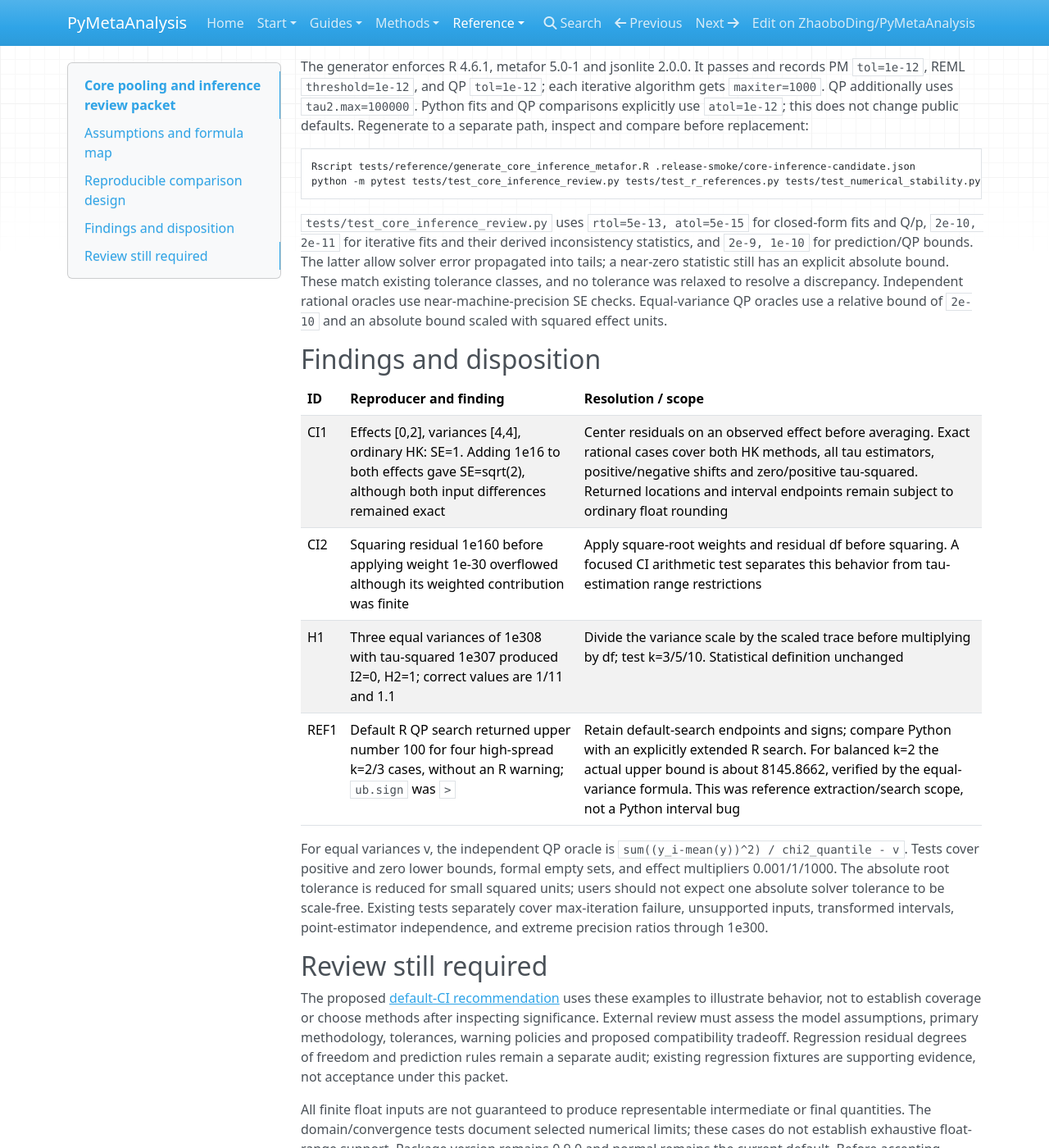
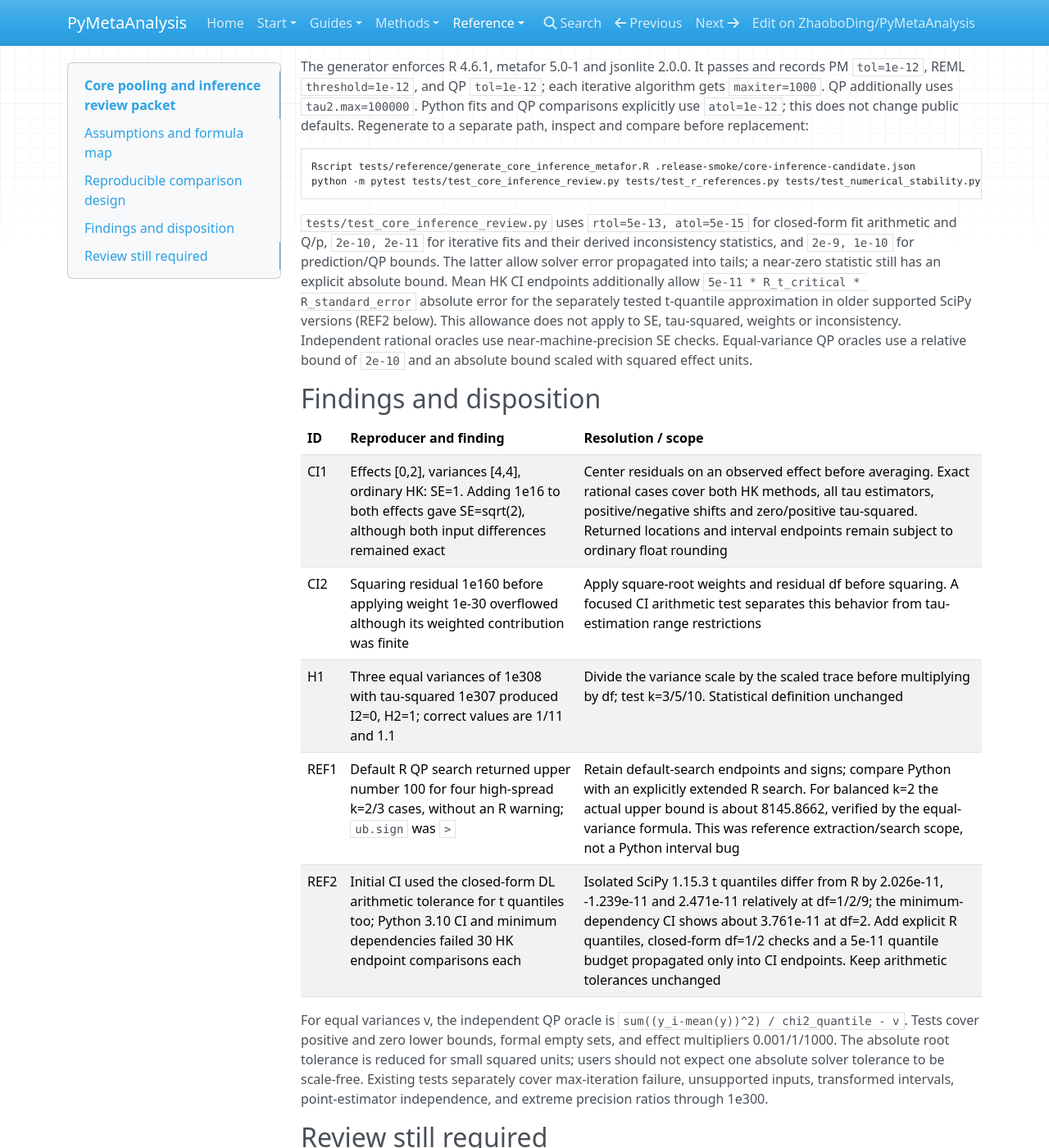
Before and after one commit to ZhaoboDing/PyMetaAnalysis, an MkDocs documentation site: the page built from docs/reviews/core-inference.md, in a window 1280 px wide and 1400 px high, scrolled down 2079 px. Shown: the whole window at 82% size. Built offline with MkDocs 1.6.1, drawn with Linux system fonts in a browser that asks for light colours; nearby versions of some CDN libraries.

Commit message:
Separate t-quantile error from core fit arithmetic tolerances

````diff
--- a/docs/reviews/core-inference.md
+++ b/docs/reviews/core-inference.md
@@ -72,11 +72,14 @@ python -m pytest tests/test_core_inference_review.py tests/test_r_references.py
 ```
 
 `tests/test_core_inference_review.py` uses `rtol=5e-13, atol=5e-15` for
-closed-form fits and Q/p, `2e-10, 2e-11` for iterative fits and their derived
+closed-form fit arithmetic and Q/p, `2e-10, 2e-11` for iterative fits and their derived
 inconsistency statistics, and `2e-9, 1e-10` for prediction/QP bounds. The latter
 allow solver error propagated into tails; a near-zero statistic still has an
-explicit absolute bound. These match existing tolerance classes, and no
-tolerance was relaxed to resolve a discrepancy. Independent rational oracles
+explicit absolute bound. Mean HK CI endpoints additionally allow
+`5e-11 * R_t_critical * R_standard_error` absolute error for the separately
+tested t-quantile approximation in older supported SciPy versions (REF2 below).
+This allowance does not apply to SE, tau-squared, weights or inconsistency.
+Independent rational oracles
 use near-machine-precision SE checks. Equal-variance QP oracles use a relative
 bound of `2e-10` and an absolute bound scaled with squared effect units.
 
@@ -88,6 +91,7 @@ bound of `2e-10` and an absolute bound scaled with squared effect units.
 | CI2 | Squaring residual 1e160 before applying weight 1e-30 overflowed although its weighted contribution was finite | Apply square-root weights and residual df before squaring. A focused CI arithmetic test separates this behavior from tau-estimation range restrictions |
 | H1 | Three equal variances of 1e308 with tau-squared 1e307 produced I2=0, H2=1; correct values are 1/11 and 1.1 | Divide the variance scale by the scaled trace before multiplying by df; test k=3/5/10. Statistical definition unchanged |
 | REF1 | Default R QP search returned upper number 100 for four high-spread k=2/3 cases, without an R warning; `ub.sign` was `>` | Retain default-search endpoints and signs; compare Python with an explicitly extended R search. For balanced k=2 the actual upper bound is about 8145.8662, verified by the equal-variance formula. This was reference extraction/search scope, not a Python interval bug |
+| REF2 | Initial CI used the closed-form DL arithmetic tolerance for t quantiles too; Python 3.10 CI and minimum dependencies failed 30 HK endpoint comparisons each | Isolated SciPy 1.15.3 t quantiles differ from R by 2.026e-11, -1.239e-11 and 2.471e-11 relatively at df=1/2/9; the minimum-dependency CI shows about 3.761e-11 at df=2. Add explicit R quantiles, closed-form df=1/2 checks and a 5e-11 quantile budget propagated only into CI endpoints. Keep arithmetic tolerances unchanged |
 
 For equal variances v, the independent QP oracle is
 `sum((y_i-mean(y))^2) / chi2_quantile - v`. Tests cover positive and zero lower
````
Also changed, not shown: 3 other files.
